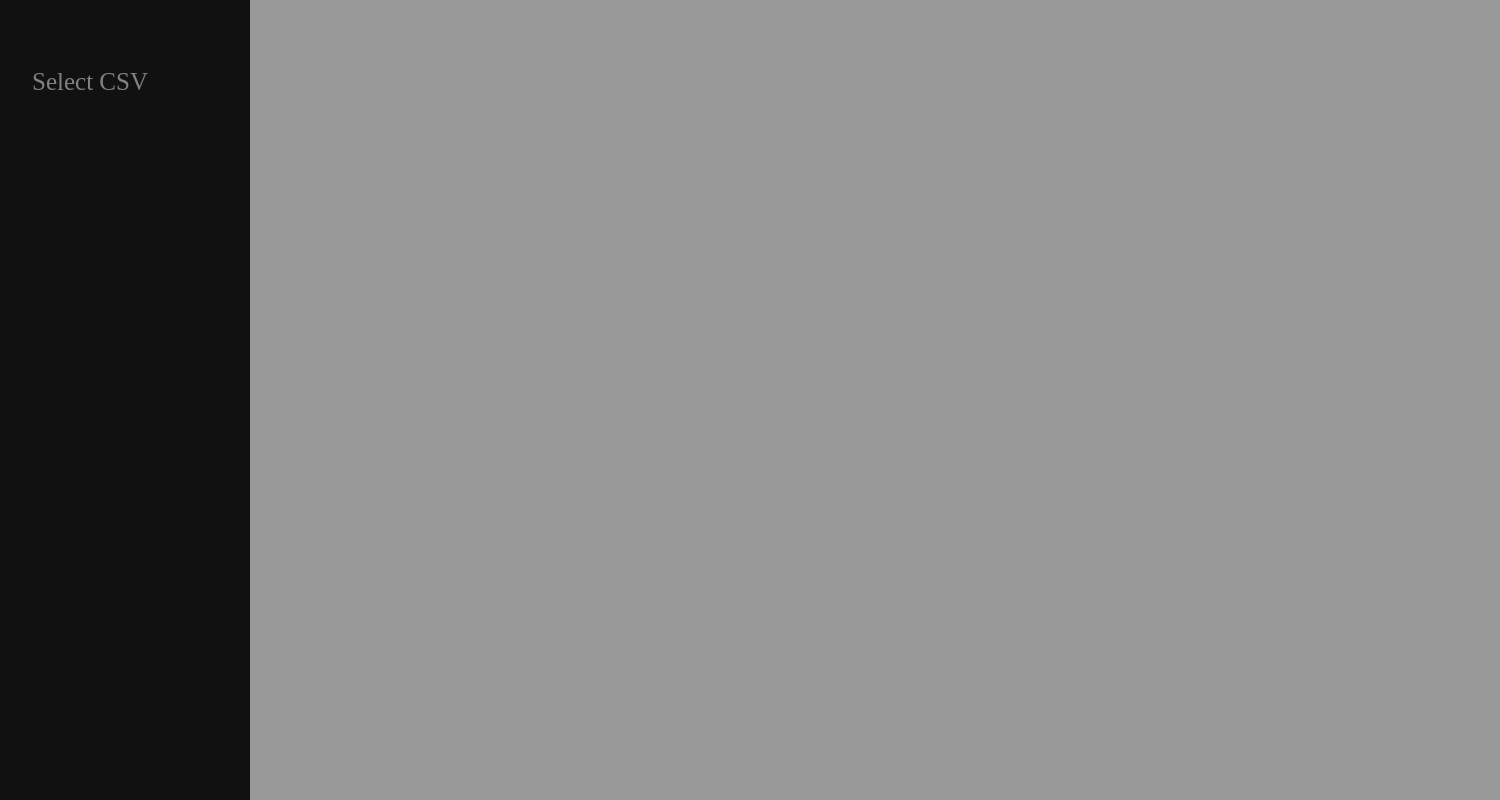
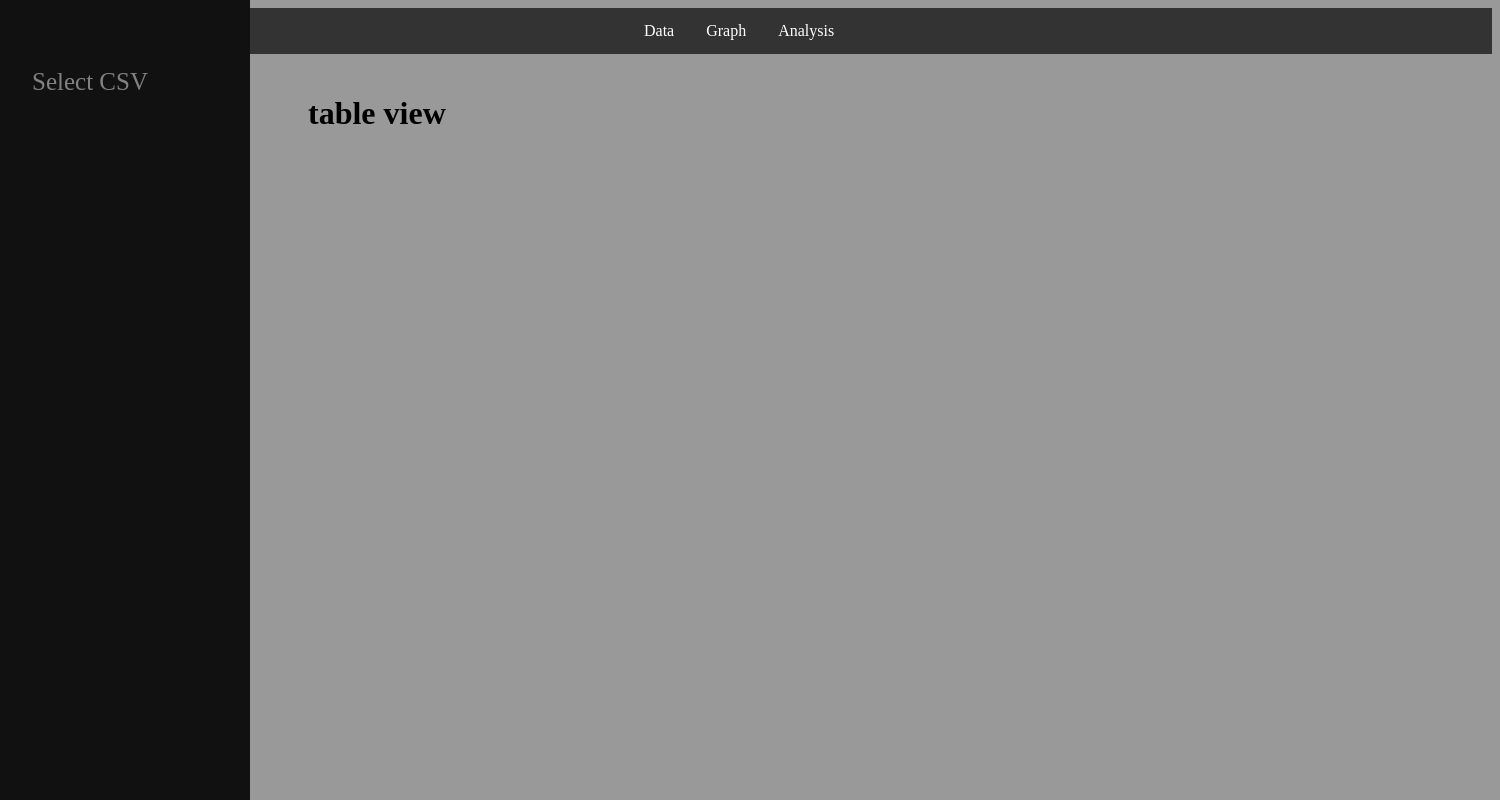
Before and after one commit to LachlanMcL/CSV-reader-and-graph-tool, an Electron app: page renderer/index.html in a window 1500 px wide. Drawn offline with Linux system fonts and the light colour scheme.

Commit message:
added graph view tab template

```diff
--- a/renderer/css/style.css
+++ b/renderer/css/style.css
@@ -68,3 +68,34 @@ table, th, td {
 th, td {
   background-color: #96D4D4;
 }
+
+#topNavBar {
+  list-style-type: none;
+  margin: 0;
+  padding: 0;
+  overflow: hidden;
+  background-color: #333;
+  margin-left: 20px;
+}
+
+
+.topNavBarElement {
+  float: left;
+}
+
+#homeTab {
+  float: left;
+  margin-left: 600px;
+}
+
+.topNavBarElement a {
+  display: block;
+  color: white;
+  text-align: center;
+  padding: 14px 16px;
+  text-decoration: none;
+}
+
+.topNavBarElement a:hover {
+  background-color: #111;
+}
--- a/renderer/index.html
+++ b/renderer/index.html
@@ -3,11 +3,10 @@
   <head>
     <link rel="stylesheet" href="css/style.css" />
     <script src="js/renderer.js" defer></script>
-    <title>This is the title of the webpage!</title>
+    <title>Table View</title>
   </head>
+
   <body>
-    <!-- <input type="file" style="opacity: 0" id="CSVinput"/> -->
-
     <div id="mySidenav" class="sidenav" onmouseleave="closeNav()">
       <a href="#" onclick="document.getElementById('CSVinput').click()">Select CSV</a>
     </div>
@@ -15,13 +14,19 @@
     <!-- Side navigation open element -->
     <div class="sidenavOpen" onmouseenter="openNav()"></div>
     <!-- Page content -->
+    <div id="topNavBar">
+      <span class="topNavBarElement"><a id="homeTab" href="#data">Data</a></span>
+      <span class="topNavBarElement"><a id="graphTab" href="#graph">Graph</a></span>
+      <span class="topNavBarElement"><a id="analysisTab" href="#analysis">Analysis</a></span>
+    </div>
     <div id="main">
       <div class="main">
+        <h1>table view</h1>
         <table id="CSVtable"></table>
       </div>
+      <div class="main">
+        <h1>graph view</h1>
+      </div>
     </div>
-
-
-
   </body>
 </html>
--- a/renderer/js/renderer.js
+++ b/renderer/js/renderer.js
@@ -1,18 +1,28 @@
 const openCSVbutton = document.getElementById("mySidenav").getElementsByTagName("a")[0]
 const body = document.getElementsByTagName("body")[0]
 const table = document.getElementById("CSVtable")
+const mainTabs = document.getElementsByClassName('main')
+
+const topNavBarDataButton = document.getElementById("homeTab")
+const topNavBarGraphButton = document.getElementById("graphTab")
+const topNavBarAnalysisButton = document.getElementById("analysisTab")
 
 const DELIMITER = ','
 const NEWLINE = '\r\n'
 
-/* Set the width of the side navigation to 250px and the left margin of the page content to 250px and add a black background color to body */
+//hide all tabs then display the home tab.
+let currentTab = mainTabs[0]
+for (let tab of mainTabs) {
+  tab.style.display = 'none'
+}
+currentTab.style.display = 'block'
+
 function openNav() {
     document.getElementById("mySidenav").style.width = "250px";
     document.getElementById("main").style.marginLeft = "250px";
     document.body.style.backgroundColor = "rgba(0,0,0,0.4)";
   }
 
-/* Set the width of the side navigation to 0 and the left margin of the page content to 0, and the background color of body to white */
 function closeNav() {
   document.getElementById("mySidenav").style.width = "0";
   document.getElementById("main").style.marginLeft = "0";
@@ -92,5 +102,17 @@ function toTable(text) {
 
     table.appendChild(tableRows)
   })
+}
 
-}
+//top nav bar menu buttons to switch tabs.
+topNavBarDataButton.addEventListener('click', () => {
+  currentTab.style.display = 'none'
+  currentTab = mainTabs[0]
+  currentTab.style.display = 'block'
+})
+
+topNavBarGraphButton.addEventListener('click', () => {
+  currentTab.style.display = 'none'
+  currentTab = mainTabs[1]
+  currentTab.style.display = 'block'
+})
```
Also changed, not shown: main.js (+11 -3 lines).
